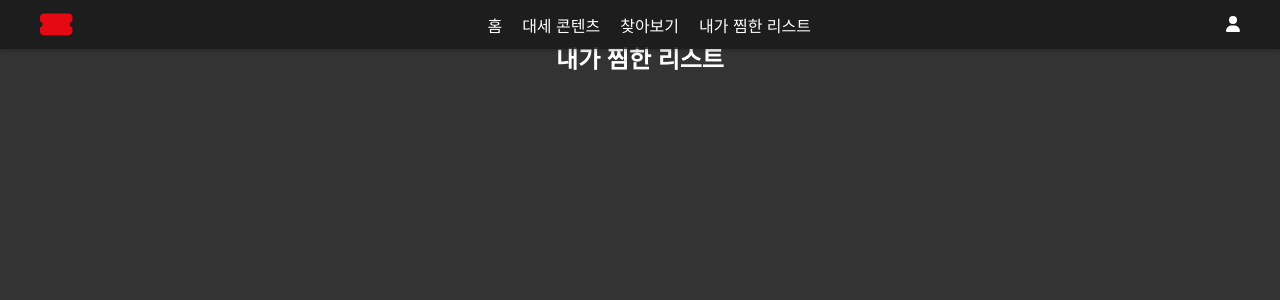
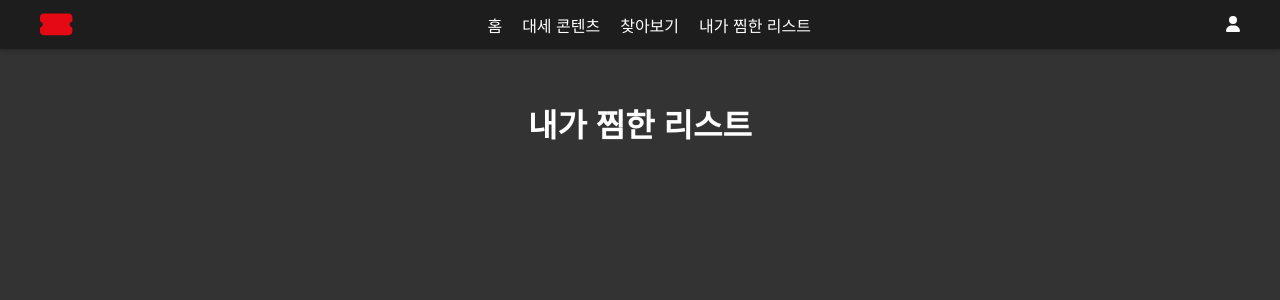
Before and after one commit to choijihye295/Web-project-02, a Vue app: page /#/wishlist in a window 1280 px wide. Shown: the top 300 px of the page. Built offline with nearby package versions, Linux system fonts and the light colour scheme.

Commit message:
chore: 제목과 헤더사이 여백 추가

```diff
--- a/src/views/WishlistView.vue
+++ b/src/views/WishlistView.vue
@@ -1,7 +1,7 @@
 <template>
   <div class="wishlist-container">
     <HeaderComponent />
-    <h2>내가 찜한 리스트</h2>
+    <h2 class="wishlist-title">내가 찜한 리스트</h2>
     <!-- 무한 스크롤 -->
     <div class="movie-list" @scroll="handleScroll">
       <div v-for="movie in paginatedMovies" :key="movie.id" class="movie-card">
@@ -63,12 +63,22 @@ onMounted(() => {
   color: white;
 }
 
+
+/* 제목 스타일 */
+.wishlist-title {
+  margin-top: 80px; /* 헤더와의 여백 추가 */
+  margin-bottom: 20px; /* 제목 아래 여백 */
+  text-align: center;
+  font-size: 2rem;
+}
+
+/* 영화 리스트 스타일 */
 .movie-list {
   display: grid;
   grid-template-columns: repeat(auto-fill, minmax(200px, 1fr));
   gap: 20px;
   overflow-y: auto;
-  height: calc(100vh - 100px);
+  height: calc(100vh - 150px); /* 헤더와 제목의 높이를 고려한 계산 */
   scrollbar-width: none;
 }
 
```
